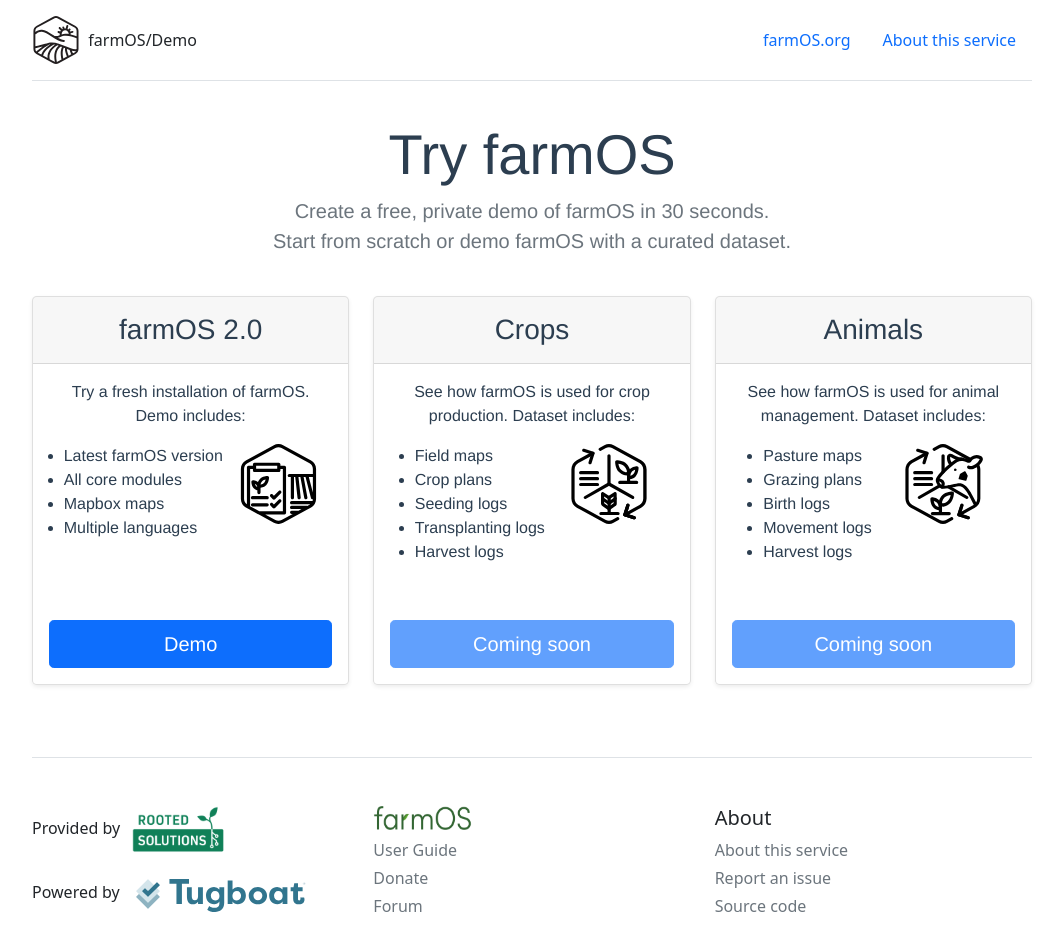
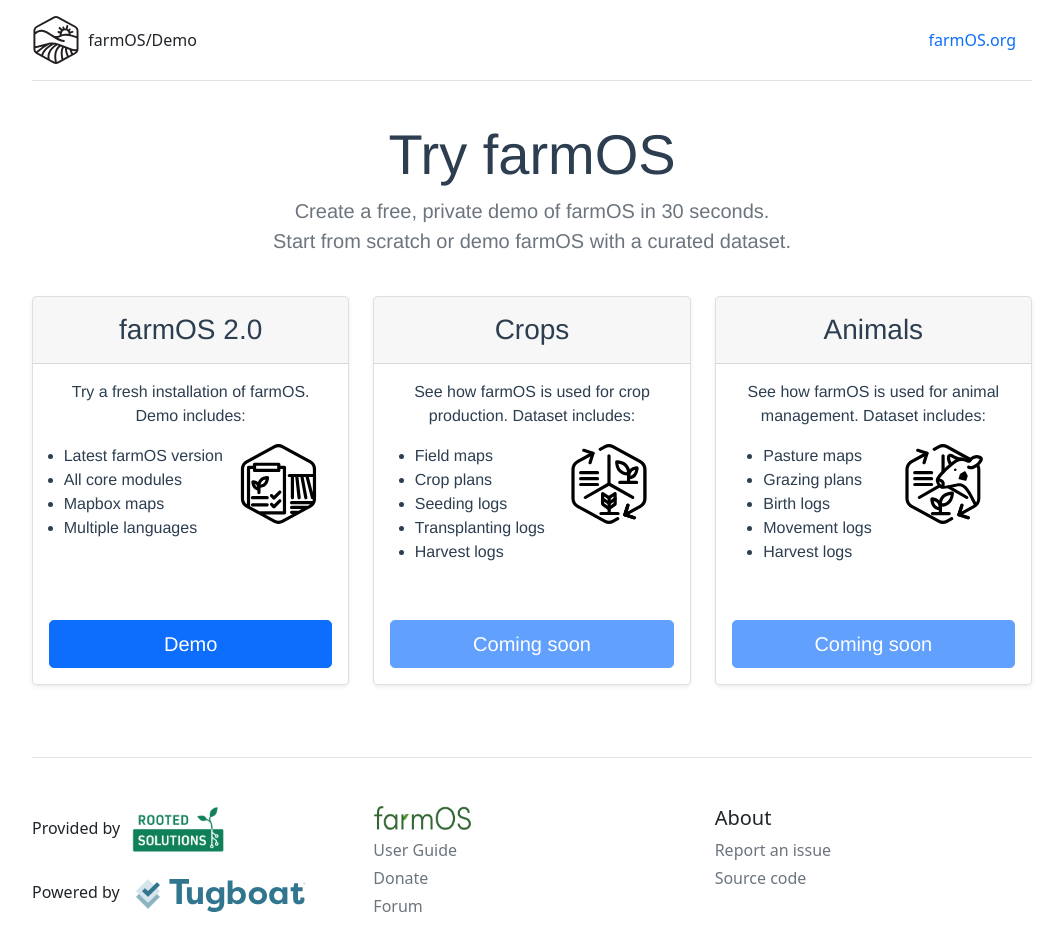
Before and after one commit to paul121/farm-tugboat-demo, a Vue app: page / in a window 1280 px wide. Shown: the top 926 px of the page, without its empty margins (108-1171 px from the left). Built offline with nearby package versions, Linux system fonts and the light colour scheme.

Commit message:
Remove about page.

```diff
--- a/src/App.vue
+++ b/src/App.vue
@@ -7,7 +7,6 @@
       </a>
       <nav class="d-inline-flex mt-2 mt-md-0 ms-md-auto">
         <a href="https://farmos.org" role="link" aria-label="farmOS.org" class="nav-link">farmOS.org</a>
-        <router-link to="/about" class="nav-link">About this service</router-link>
       </nav>
     </div>
   </header>
@@ -35,7 +34,6 @@
       <div class="col-6 col-md">
         <h5>About</h5>
         <ul class="list-unstyled text-small">
-          <li class="mb-1"><router-link to="/about" class="footer-link">About this service</router-link></li>
           <li class="mb-1"><a class="link-secondary text-decoration-none" href="https://github.com/paul121/farm-tugboat-demo/issues/new">Report an issue</a></li>
           <li class="mb-1"><a class="link-secondary text-decoration-none" href="https://github.com/paul121/farm-tugboat-demo">Source code</a></li>
         </ul>
--- a/src/router/index.js
+++ b/src/router/index.js
@@ -1,6 +1,5 @@
 import { createRouter, createWebHistory } from 'vue-router'
 import Home from '../views/Home.vue'
-import About from '../views/About.vue'
 import CreatePreview from '../components/CreatePreview.vue'
 import NotFound from '../components/NotFound.vue'
 
@@ -9,11 +8,6 @@
     path: '/',
     name: 'Home',
     component: Home
-  },
-  {
-    path: '/about',
-    name: 'About',
-    component: About
   },
   {
     path: '/demo/:alias',
--- a/src/views/About.vue
+++ /dev/null
@@ -1,9 +0,0 @@
-<template>
-  <h3>About page</h3>
-</template>
-
-<script>
-export default {
-  name: 'About',
-}
-</script>
```
